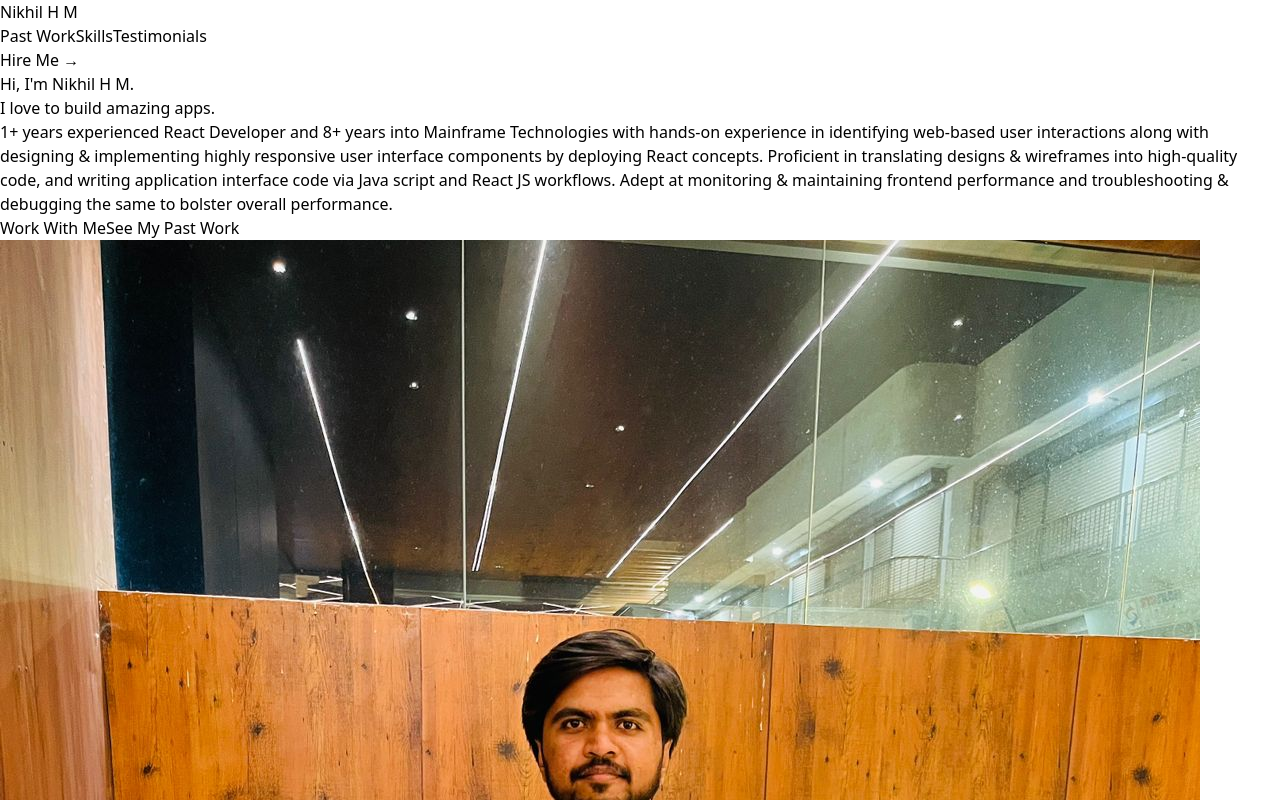
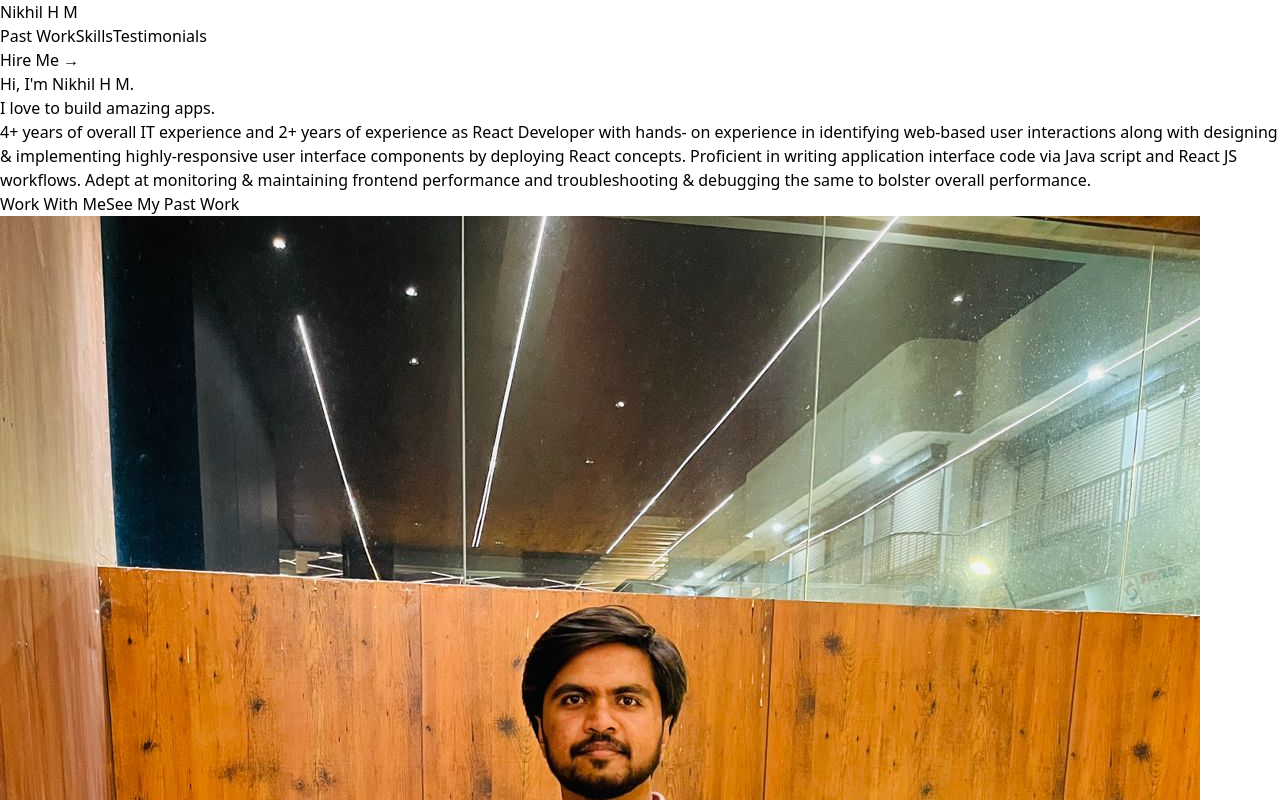
Before and after one commit to nikhilgowda25/nikhilgowda25.github.io, a React (Vite) app: page / in a window 1280 px wide. Shown: the top 800 px of the page. Built offline with nearby package versions, Linux system fonts and the light colour scheme.

Commit message:
Updated Projects.jsx

```diff
--- a/src/components/About.jsx
+++ b/src/components/About.jsx
@@ -3,7 +3,7 @@ import React from "react"
 export default function About() {
     return (
         <section id="about">
-            <div className="container p-8 flex flex-col justify-center items-center md:flex-row gap-8">
+            <div className="container p-8 flex flex-col items-center justify-center md:flex-row gap-8">
                 <div>
                     <h1 className="mt-8 text-2xl text-center font-bold text-white">
                         Hi, I'm Nikhil H M.
@@ -11,12 +11,12 @@ export default function About() {
                         I love to build amazing apps.
                     </h1>
                     <p className="mt-4 text-center">
-            1+ years experienced React Developer and 8+ years into Mainframe Technologies with hands-on
-            experience in identifying web-based user interactions along with designing & implementing
-            highly responsive user interface components by deploying React concepts. Proficient in
-            translating designs & wireframes into high-quality code, and writing application interface
-            code via Java script and React JS workflows. Adept at monitoring & maintaining frontend
-            performance and troubleshooting & debugging the same to bolster overall performance.
+                    4+ years of overall IT experience and 2+ years of experience as React Developer with
+                    hands- on experience in identifying web-based user interactions along with designing &
+                    implementing highly-responsive user interface components by deploying React concepts.
+                    Proficient in writing application interface code via Java script and React JS workflows.
+                    Adept at monitoring & maintaining frontend performance and troubleshooting & debugging
+                    the same to bolster overall performance.
                     </p>
                     <div className="mt-6 flex flex-row justify-center items-center gap-4">
                         <a href="#contact"
@@ -34,7 +34,7 @@ export default function About() {
                     <img
                         src="./profileLogo.jpeg"
                         alt="Nikhil H M"
-                        className="w-64 mt-8 md:w-full md:h-full"
+                        className="w-64 mt-8 md:w-full md:h-full rounded-2xl"
                     />
                 </div>
             </div>
--- a/src/components/Projects.jsx
+++ b/src/components/Projects.jsx
@@ -31,7 +31,7 @@ export default function Projects() {
                             <div className="relative">
                                 <img src={project.image}
                                     className="project-img absolute inset-0 w-full h-full object-cover
-                                    object-center"
+                                    object-center rounded-lg"
                                 />
                                 <div className="border-4 border-gray-800 bg-gray-900 w-full h-full py-12 px-6 relative
                         opacity-0 hover:opacity-100 z-50 project-tile">
--- a/src/data.jsx
+++ b/src/data.jsx
@@ -5,7 +5,7 @@ export const projects = [
       description:
         "Lorem ipsum dolor sit amet consectetur adipisicing elit. Praesentium dolore rerum laborum iure enim sint nemo omnis voluptate exercitationem eius?",
       image: "CouterChaosGif.gif",
-      link: "https://reactbootcamp.com",
+      link: "https://github.com/nikhilgowda25/CouterCoucher",
     },
     {
       title: "VanLife",
@@ -13,7 +13,7 @@ export const projects = [
       description:
         "Lorem ipsum dolor sit amet consectetur adipisicing elit. Praesentium dolore rerum laborum iure enim sint nemo omnis voluptate exercitationem eius?",
       image: "VanLifeGif.gif",
-      link: "https://reactbootcamp.com",
+      link: "https://github.com/nikhilgowda25/VanLife",
     },
     {
       title: "Tenzies",
@@ -21,7 +21,7 @@ export const projects = [
       description:
         "Lorem ipsum dolor sit amet consectetur adipisicing elit. Praesentium dolore rerum laborum iure enim sint nemo omnis voluptate exercitationem eius?",
       image: "TenziesGif.gif",
-      link: "https://reactbootcamp.com",
+      link: "https://github.com/nikhilgowda25/Tenzies",
     },
     {
       title: "Markdown Notes",
@@ -29,7 +29,7 @@ export const projects = [
       description:
         "Lorem ipsum dolor sit amet consectetur adipisicing elit. Praesentium dolore rerum laborum iure enim sint nemo omnis voluptate exercitationem eius?",
       image: "MarkdownNotes.gif",
-      link: "https://reactbootcamp.com",
+      link: "https://github.com/nikhilgowda25/MarkdownNotes",
     },
   ];
 
```
Lines whose indentation alone changed are shown as unchanged.
